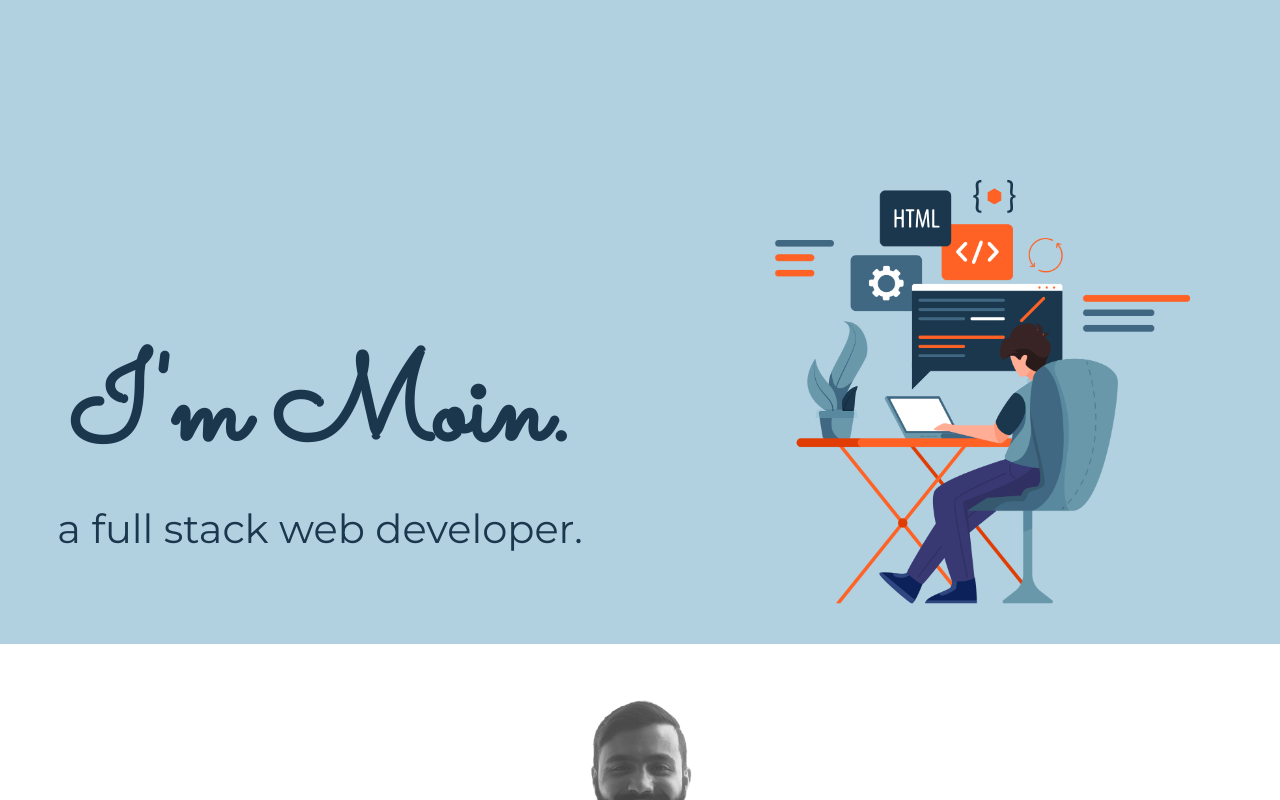
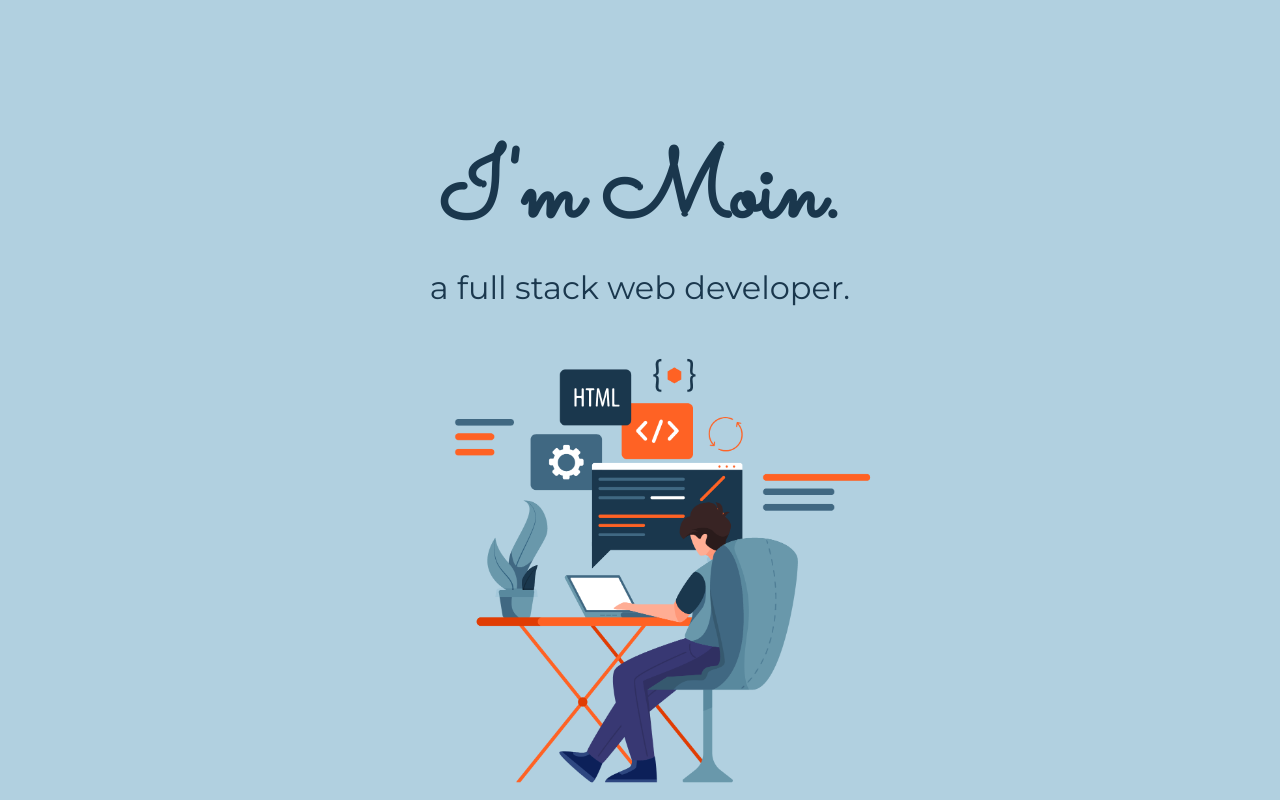
Before and after one commit to moinuddinrao/practice_projects, a plain HTML site: page index.html in a window 1280 px wide. Shown: the top 800 px of the page. Drawn offline with Linux system fonts and the light colour scheme.

Commit message:
sixth commit

```diff
--- a/css/styles.css
+++ b/css/styles.css
@@ -38,14 +38,28 @@ p {
 }
 
 .top-container {
-  display: -ms-flexbox;
-  display: flex;
-  display: -webkit-flex;
   background-color: #B1D0E0;
   position: relative;
-  margin: 0 auto 50px auto;
+  margin: 0;
   padding-top: 128px;
-  text-align: left;
+  text-align: center;
+}
+.name {
+  display: inline-block;
+  width: 50%;
+  margin: 0;
+  font-size: 6rem;
+}
+
+.profession {
+  display: inline-block;
+  width: 50%;
+  margin: 0;
+  font-size: 2rem;
+}
+
+.vector-img {
+  width: 50%;
 }
 
 .middle-container {
@@ -57,35 +71,6 @@ p {
   position: relative;
   margin: 50px auto 0 auto;
   padding: 40px 0 20px 0;
-}
-
-.top-text {
-  flex: 50%;
-  -ms-flex: 50%;
-  text-align: center;
-
-}
-.name {
-  margin: 0;
-  display: inline-block;
-  font-size: 7.5rem;
-  padding-top: 200px;
-
-}
-
-.profession {
-  display: inline-block;
-  margin: 0;
-  font-size: 2.5rem;
-}
-
-.top-vector {
-  -ms-flex: 50%;
-  flex: 50%;
-}
-
-.vector-img {
-  width: 100%;
 }
 
 .profile {
@@ -124,22 +109,19 @@ p {
 }
 
 .btn {
-  background: #3498db;
-  background: linear-gradient(0deg, rgba(17,205,212,1) 0%, rgba(17,190,197,1) 50%, rgba(52,152,219,1) 100%);
+  background-image: linear-gradient(to bottom right, #2193b0, #6dd5ed );
   -webkit-border-radius: 8;
   -moz-border-radius: 8;
   border-radius: 8px;
   font-family: 'Montserrat', sans-serif;
   color: #ffffff;
   font-size: 20px;
-
   padding: 10px 20px 10px 20px;
   text-decoration: none;
 }
 
 .btn:hover {
-  background: #30e3cb;
-  background: linear-gradient(0deg, rgba(48,227,203,1) 0%, rgba(90,245,224,1) 50%, rgba(43,196,173,1) 100%);
+  background-image: linear-gradient(to bottom right, #1f4037, #99f2c8);
   text-decoration: none;
 }
 
@@ -160,10 +142,3 @@ p {
   font: 0.75rem;
   padding-top: 20px;
 }
-
-
-@media screen and (max-width: 700px) {
-    .top-container{
-        flex-direction: column;
-    }
-}
--- a/index.html
+++ b/index.html
@@ -13,14 +13,9 @@
 
 <body>
   <div class="top-container">
-    <div class="top-text">
-      <h1 class="name">I'm Moin.</h1>
-      <h2 class="profession">a full stack web developer.</h2>
-    </div>
-    <div class="top-vector">
-      <img class="vector-img" src="images/vector-01.png" alt="vector-img">
-    </div>
-
+    <h1 class="name">I'm Moin.</h1>
+    <h2 class="profession">a full stack web developer.</h2>
+    <img class="vector-img" src="images/vector-01.png" alt="vector-img">
   </div>
 
   <div class="middle-container">
```
